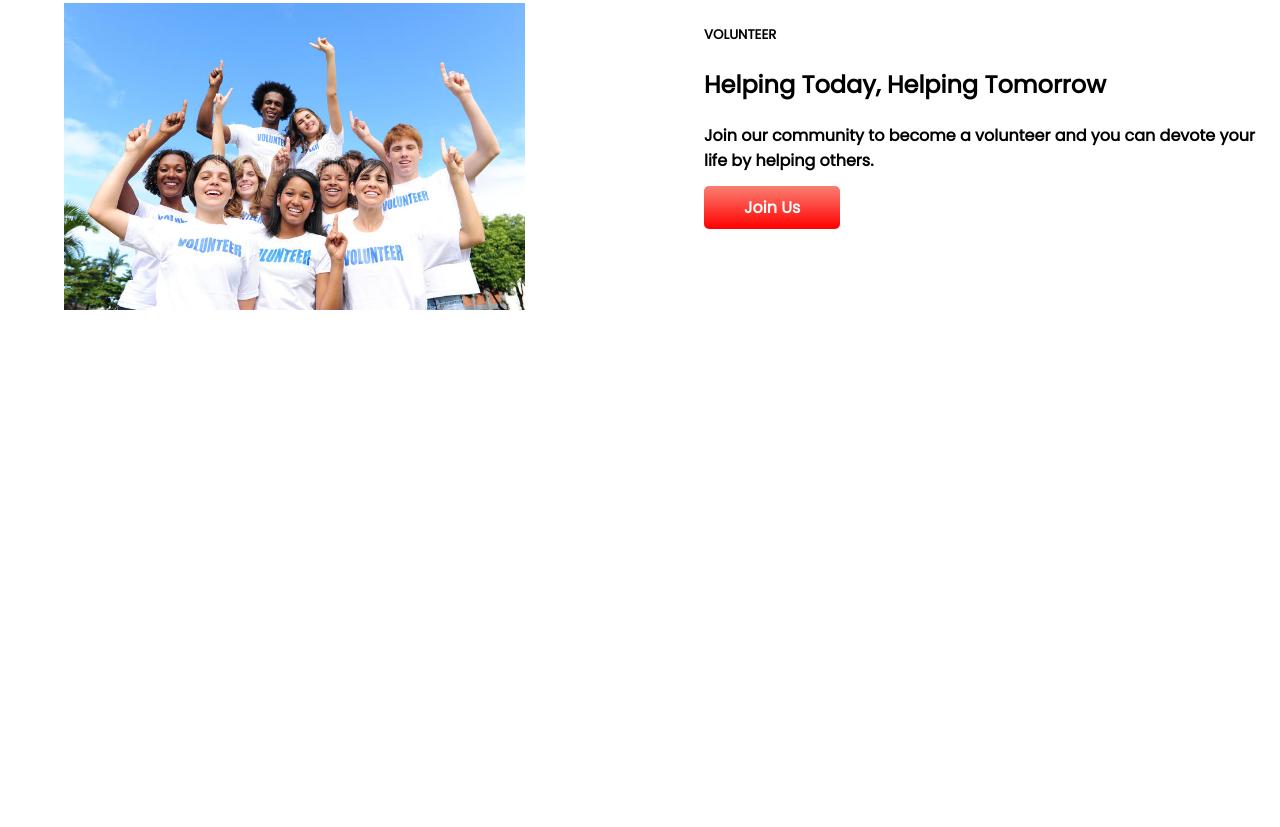
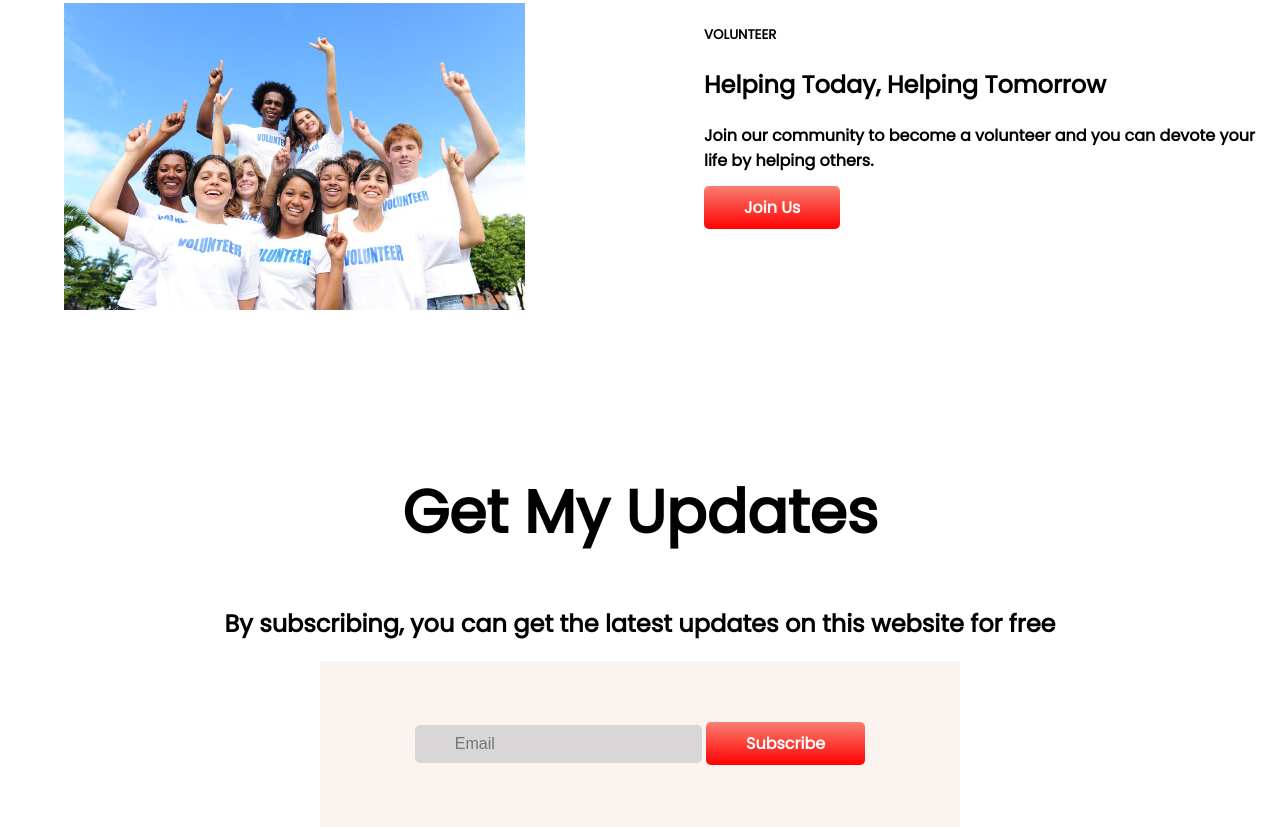
Before and after one commit to mahmudahasan/donate-today, a plain HTML site: page index.html in a window 1280 px wide. Shown: the part 2312-3139 px from the top of the page. Before the commit the page ends 2629 px from the top, so only its background shows below. Drawn offline with Linux system fonts and the light colour scheme.

Commit message:
updates-part added

```diff
--- a/index.html
+++ b/index.html
@@ -67,5 +67,13 @@
             <a class="link-button" target="_blank" href="">Join Us</a>
         </div>
     </section>
+    <section class="second-section">
+        <h1>Get My Updates</h1>
+        <h2>By subscribing, you can get the latest updates on this website for free</h2>
+    </section>
+    <div class="form-box">
+        <input type="email" name="" id="" placeholder="Email">
+        <a class="link-button" target="_blank" href="">Subscribe</a>
+    </div>
 </body>
 </html>
--- a/style.css
+++ b/style.css
@@ -103,3 +103,18 @@ body{
 .half-width img{
     width: 80%;
 }
+.form-box{
+    text-align: center;
+    background-color: rgb(250, 243, 239);
+    margin-top: 20px;
+    margin-left: 25%;
+    margin-right: 25%;
+    padding: 5%;
+}
+.form-box input{
+    border: none;
+    padding: 10px 40px;
+    font-size: 16px;
+    border-radius: 5px;
+    background-color: rgb(216, 214, 214);
+}
```
